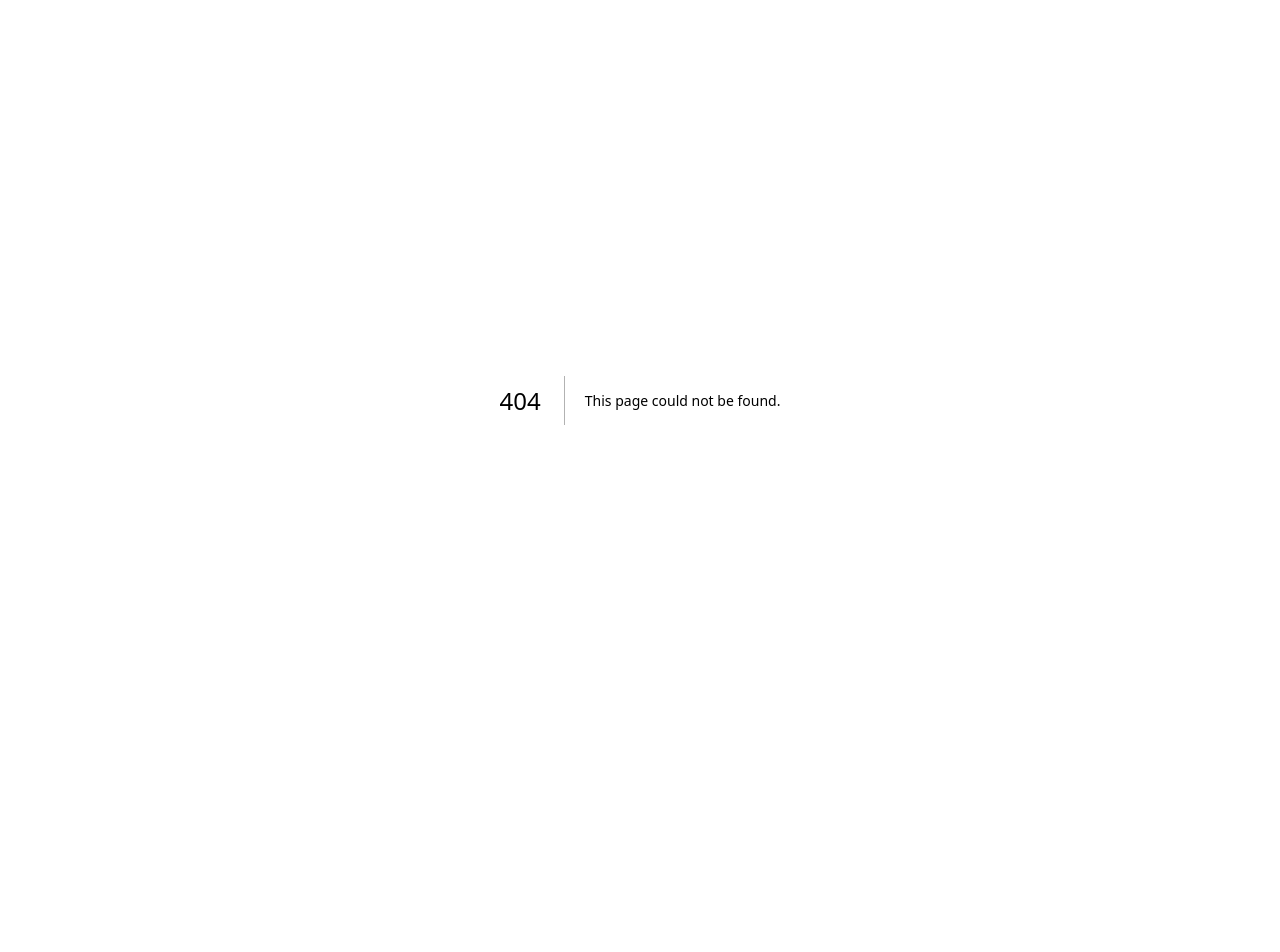
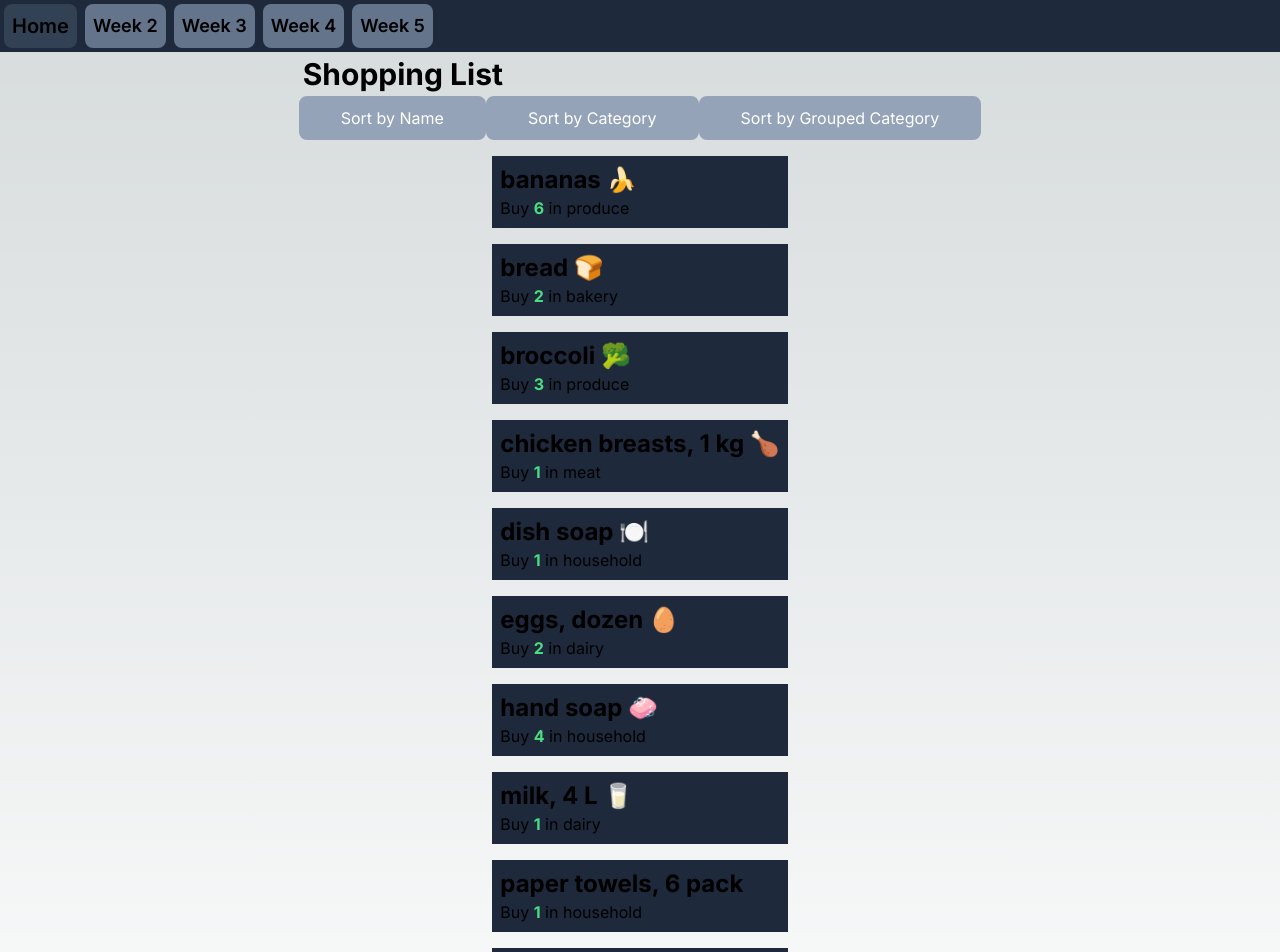
Before and after one commit to NickDimarzo/cprg306-assignments, a Next.js app: page /week-5 in a window 1280 px wide. Before the commit this address had no page. Shown: the top 952 px of the page. Before the commit the page ends 800 px from the top, so only its background shows below. Built offline with nearby package versions, Linux system fonts and the light colour scheme.

Commit message:
week 5 lab

```diff
--- a/app/nav/nav-bar.js
+++ b/app/nav/nav-bar.js
@@ -23,6 +23,11 @@ export default function NavBar() {
         link: "week-4",
      };
 
+     const week5 = {
+        name: "Week 5",
+        link: "week-5",
+     };
+
     return (
         <nav className=" bg-slate-800">
             <ul className="flex ">
@@ -32,6 +37,7 @@ export default function NavBar() {
                 <NavItem {...week2} />
                 <NavItem {...week3} />
                 <NavItem {...week4} />
+                <NavItem {...week5} />
             </ul>
         </nav>
     )
--- /dev/null
+++ b/app/week-5/item-list.js
@@ -0,0 +1,94 @@
+"use client";
+import Item from "./item";
+import items from "./items.json";
+import { useState } from "react";
+
+export default function ItemList() {
+
+  //state to keep track of the sortBy value
+  const [sortBy, setSortBy] = useState("name");
+
+  //state of an array of just the categories
+  //only add a category to the array if it is not already in the array
+  const categories = items.reduce((acc, item) => {
+    if (!acc.includes(item.category)) {
+      acc.push(item.category);
+    }
+    return acc;
+  }, []);
+
+  //function to capitalize the first letter of a string
+  function capitalizeFirstLetter(string) {
+    return string.charAt(0).toUpperCase() + string.slice(1);
+  }
+
+  //function to divide the list of items by sortBy
+  function listDivide() {
+
+    if (sortBy === "name" || sortBy === "category") {
+      return items.map((item) => (
+        <li key={item.id}>
+          <Item {...item} />
+        </li>
+      ));
+      }
+    else {
+      return categories.map((category) => (
+        <li key={category}>
+          <h2 className="font-bold text-2xl m-1">{capitalizeFirstLetter(category)}</h2>
+          {items
+            .filter((item) => item.category === category)
+            .map((item) => (
+              <Item key={item.id} {...item} />
+            ))}
+        </li>
+      ));
+    }
+   }
+
+
+  //function to sort items by sortBy
+  items.sort((a, b) => {
+    if (a[sortBy] < b[sortBy]) {
+      return -1;
+    }
+    if (a[sortBy] > b[sortBy]) {
+      return 1;
+    }
+    return 0;
+  });
+
+  return (
+    <div>
+      <h1 className="font-bold text-3xl m-1">Shopping List</h1>
+      <div className="flex justify-center">
+        <button
+          onClick={() => setSortBy("name")}
+          className="bg-slate-400 px-10 py-2 rounded-lg text-white border-2 border-slate-400 hover:border-green-500 hover:text-green-500"
+        >
+          Sort by Name
+        </button>
+        <button
+          onClick={() => setSortBy("category")}
+          className="bg-slate-400 px-10 py-2 rounded-lg text-white border-2 border-slate-400 hover:border-green-500 hover:text-green-500"
+        >
+          Sort by Category
+        </button>
+        <button
+          onClick={() => setSortBy("grouped")}
+          className="bg-slate-400 px-10 py-2 rounded-lg text-white border-2 border-slate-400 hover:border-green-500 hover:text-green-500"
+        >
+          Sort by Grouped Category
+        </button>
+
+      </div>
+      <div className="flex flex-wrap justify-center">
+      <ul>
+          {
+            listDivide(sortBy)
+          }
+        </ul>
+      </div>
+    </div>
+  );
+}
--- /dev/null
+++ b/app/week-5/item.js
@@ -0,0 +1,8 @@
+export default function Item({name, quantity, category}) {
+    return (
+        <div className = "p-2 m-4 bg-slate-800 max-w-sm" >
+            <h2 className = "font-bold text-2xl">{name}</h2>
+            <p>Buy <span className="font-bold text-green-400">{quantity}</span> in {category}</p>
+        </div>
+    );
+}
--- /dev/null
+++ b/app/week-5/items.json
@@ -0,0 +1,74 @@
+[
+    {
+      "id": "1h2GJKH12gkHG31h1H",
+      "name": "milk, 4 L 🥛",
+      "quantity": 1,
+      "category": "dairy"
+    },
+    {
+      "id": "2KJH3k2j3H1k2J3K1H",
+      "name": "bread 🍞",
+      "quantity": 2,
+      "category": "bakery"
+    },
+    {
+      "id": "3h2KJH3k2j3H1k2J3",
+      "name": "eggs, dozen 🥚",
+      "quantity": 2,
+      "category": "dairy"
+    },
+    {
+      "id": "4k2J3K1H2GJKH12gk",
+      "name": "bananas 🍌",
+      "quantity": 6,
+      "category": "produce"
+    },
+    {
+      "id": "5H1h1H2KJH3k2j3H",
+      "name": "broccoli 🥦",
+      "quantity": 3,
+      "category": "produce"
+    },
+    {
+      "id": "6H1k2J3K1H2GJKH1",
+      "name": "chicken breasts, 1 kg 🍗",
+      "quantity": 1,
+      "category": "meat"
+    },
+    {
+      "id": "7gkHG31h1H2KJH3k",
+      "name": "pasta sauce 🍝",
+      "quantity": 3,
+      "category": "canned goods"
+    },
+    {
+      "id": "8j3H1k2J3K1H2GJK",
+      "name": "spaghetti, 454 g 🍝",
+      "quantity": 2,
+      "category": "dry goods"
+    },
+    {
+      "id": "9H12gkHG31h1H2KJ",
+      "name": "toilet paper, 12 pack 🧻",
+      "quantity": 1,
+      "category": "household"
+    },
+    {
+      "id": "10H3k2j3H1k2J3K1",
+      "name": "paper towels, 6 pack",
+      "quantity": 1,
+      "category": "household"
+    },
+    {
+      "id": "11k2J3K1H2GJKH12",
+      "name": "dish soap 🍽️",
+      "quantity": 1,
+      "category": "household"
+    },
+    {
+      "id": "12GJKH12gkHG31h1",
+      "name": "hand soap 🧼",
+      "quantity": 4,
+      "category": "household"
+    }
+  ]
--- /dev/null
+++ b/app/week-5/page.js
@@ -0,0 +1,15 @@
+import ItemList from "./item-list";
+import NavBar from "../nav/nav-bar";
+
+export default function Page() {
+    return (
+      <body>
+        <header>
+          <NavBar />
+        </header>
+        <main className="flex justify-center w-full">
+          <ItemList />
+        </main>
+      </body>
+    );
+  }
```
